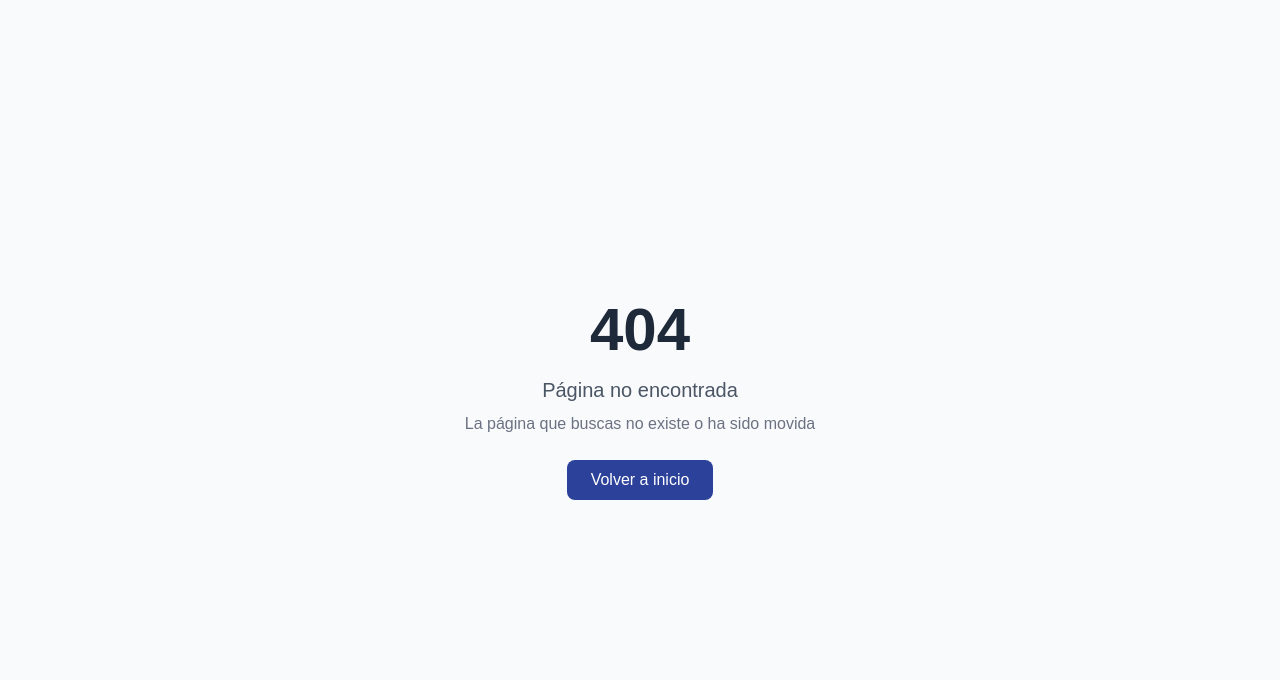
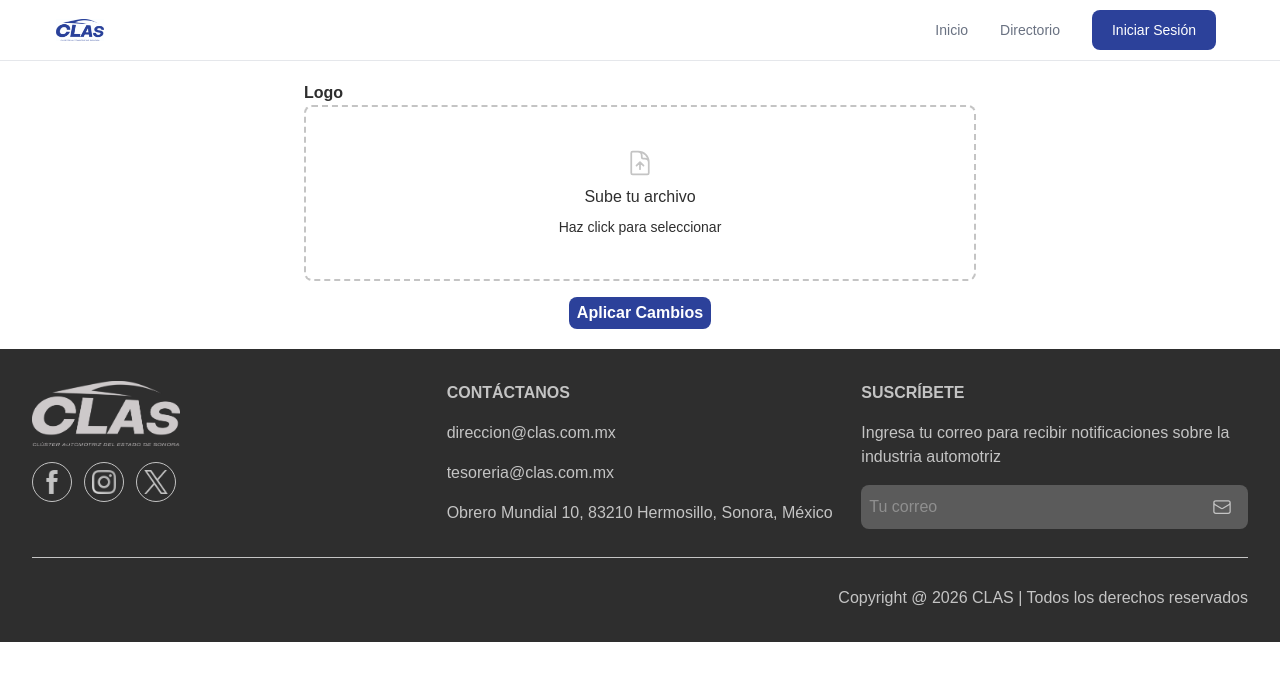
Before and after one commit to sverdam/RetoTC2005B, a React (Vite) app in the folder front-end/: page /dummy/1 in a window 1280 px wide. Before the commit this address had no page. Shown: the top 680 px of the page. Built offline with nearby package versions, Linux system fonts and the light colour scheme; no server answers; a web font is replaced by a local one.

Commit message:
feat: dummy logo edit updated to be flexible

```diff
--- a/front-end/src/pages/DummyEditFile.tsx
+++ b/front-end/src/pages/DummyEditFile.tsx
@@ -1,5 +1,6 @@
 
 import { useState } from "react";
+import { useParams } from "react-router";
 import FileUpload from "../components/FileUpload";
 import { createFileModule } from "../api/fileModuleAPI";
 
@@ -12,8 +13,9 @@ interface FileCompoundInput{
 
 const DummyEditFile: React.FC = () =>
 {
+    const {id} = useParams();
+    const companyId = Number(id)
     const [fileMod, setFileMod] = useState<FileCompoundInput | null>(null);
-    const companyId = 2;
 
     {/* Logo Handling */}
     const handleLogoSelect = (file: File) => {
@@ -21,7 +23,7 @@ const DummyEditFile: React.FC = () =>
         setFileMod({
             file: file,
             type: 'logo',
-            position: 1,
+            position: 0,
             companyId: companyId
         });
     };
--- a/front-end/src/routes/index.tsx
+++ b/front-end/src/routes/index.tsx
@@ -28,7 +28,7 @@ const router = createBrowserRouter([
             { path: 'empresa/editar', element: <EditCompanyPage />},
             { path: 'login', element: <LoginPage/>},
             { path: 'membresia', element: <PaywallPage />},
-            { path: 'dummy', element: <DummyEditFile/>}
+            { path: 'dummy/:id', element: <DummyEditFile/>}
         ]
     },
 ]);
```
